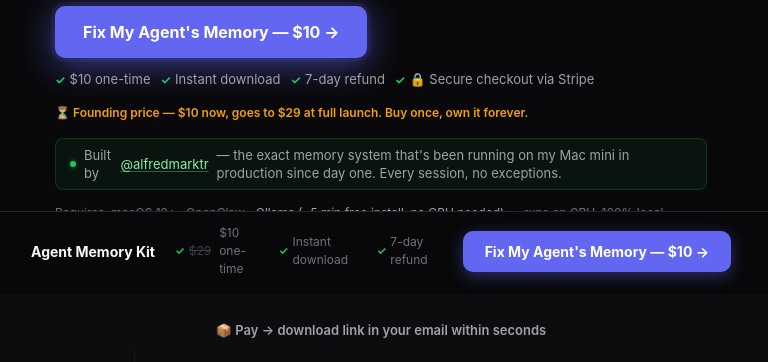
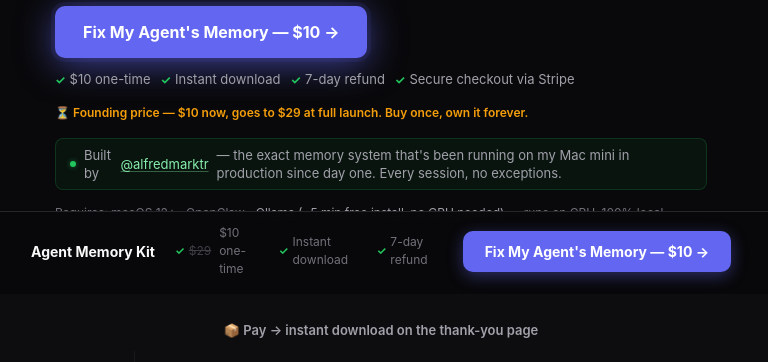
Before and after one commit to marcoiaq/agent-memory-kit, a Next.js app: page / in a window 1280 px wide. Shown: the part 589-951 px from the top of the page, without its empty margins (259-1027 px from the left). Built offline with nearby package versions, Linux system fonts and the light colour scheme.

Commit message:
ux: fix broken email promise, clean double-symbol in hero, accurate installer copy

```diff
--- a/app/page.tsx
+++ b/app/page.tsx
@@ -468,7 +468,7 @@ export default function Home() {
               <span className="hero-note-item">$10 one-time</span>
               <span className="hero-note-item">Instant download</span>
               <span className="hero-note-item">7-day refund</span>
-              <span className="hero-note-item">🔒 Secure checkout via Stripe</span>
+              <span className="hero-note-item">Secure checkout via Stripe</span>
             </span>
             <span style={{fontSize:'12px', color:'#f59e0b', fontWeight:600, display:'flex', alignItems:'center', gap:'5px', marginTop:'2px'}}>
               ⏳ Founding price — $10 now, goes to $29 at full launch. Buy once, own it forever.
@@ -486,7 +486,7 @@ export default function Home() {
         <div className="wrap">
           <div className="proof-bar-inner">
             <div className="proof-stat">
-              📦 Pay → download link in your email within seconds
+              📦 Pay → instant download on the thank-you page
             </div>
             <div className="proof-stat">
               🔒 100% local — zero cloud, zero API keys, zero subscriptions. Ever.
@@ -738,7 +738,7 @@ export default function Home() {
       <div className="inside">
         <div className="wrap">
           <h2>What&apos;s inside</h2>
-          <p className="inside-sub">Pre-configured and ready. Run one command — your agent never starts from scratch again.</p>
+          <p className="inside-sub">Pre-configured and ready. Run the installer — your agent never starts from scratch again.</p>
           <div className="chapters">
             {[
               ['01', 'Memory observer', 'Shell scripts that watch your agent\'s session files and automatically extract facts using a local LLM. Runs silently in the background.'],
--- a/app/success/page.tsx
+++ b/app/success/page.tsx
@@ -68,7 +68,7 @@ function SuccessContent() {
                 ↓ Download Agent Memory Kit
               </a>
               <p className="note">
-                Bookmark this page — the download link is tied to your session and will keep working.
+                Bookmark this page or save the URL — the download link stays valid. Lost it? Reply to your Stripe receipt email and I&apos;ll sort you out.
               </p>
             </>
           ) : (
```
